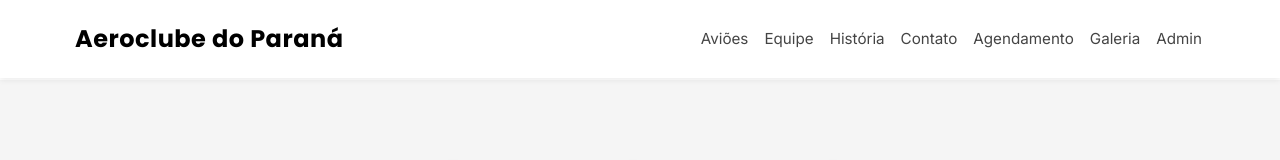
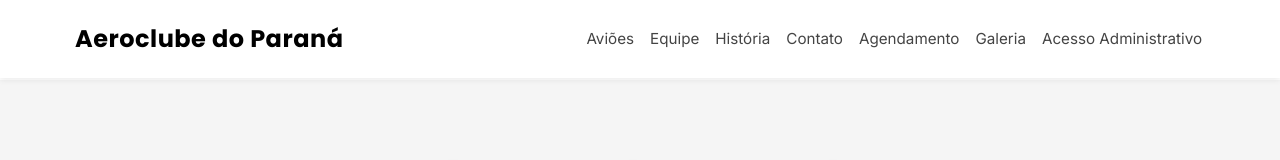
Before and after one commit to Alien-Bancks/Aeroclube, a plain HTML site: page historia.html in a window 1280 px wide. Shown: the top 160 px of the page. Drawn offline with nearby package versions, Linux system fonts and the light colour scheme.

Commit message:
Update historia.html

```diff
--- a/historia.html
+++ b/historia.html
@@ -38,7 +38,7 @@
             <a class="nav-link" href="acervo.html">Galeria</a>
         </li>
           <li class="nav-item">
-            <a class="nav-link" href="admin.html">Admin</a>
+            <a class="nav-link" href="admin.html">Acesso Administrativo</a>
           </li>
         </ul>
       </div>
```
